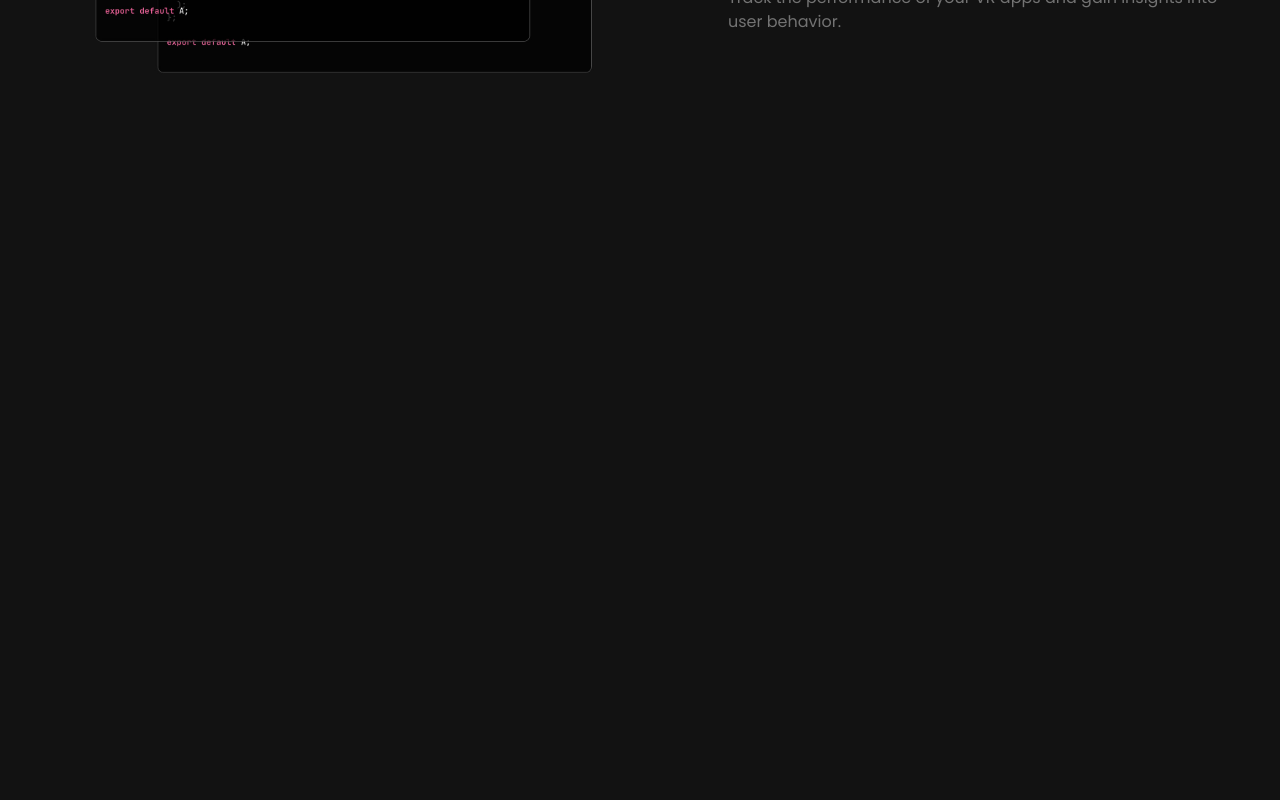
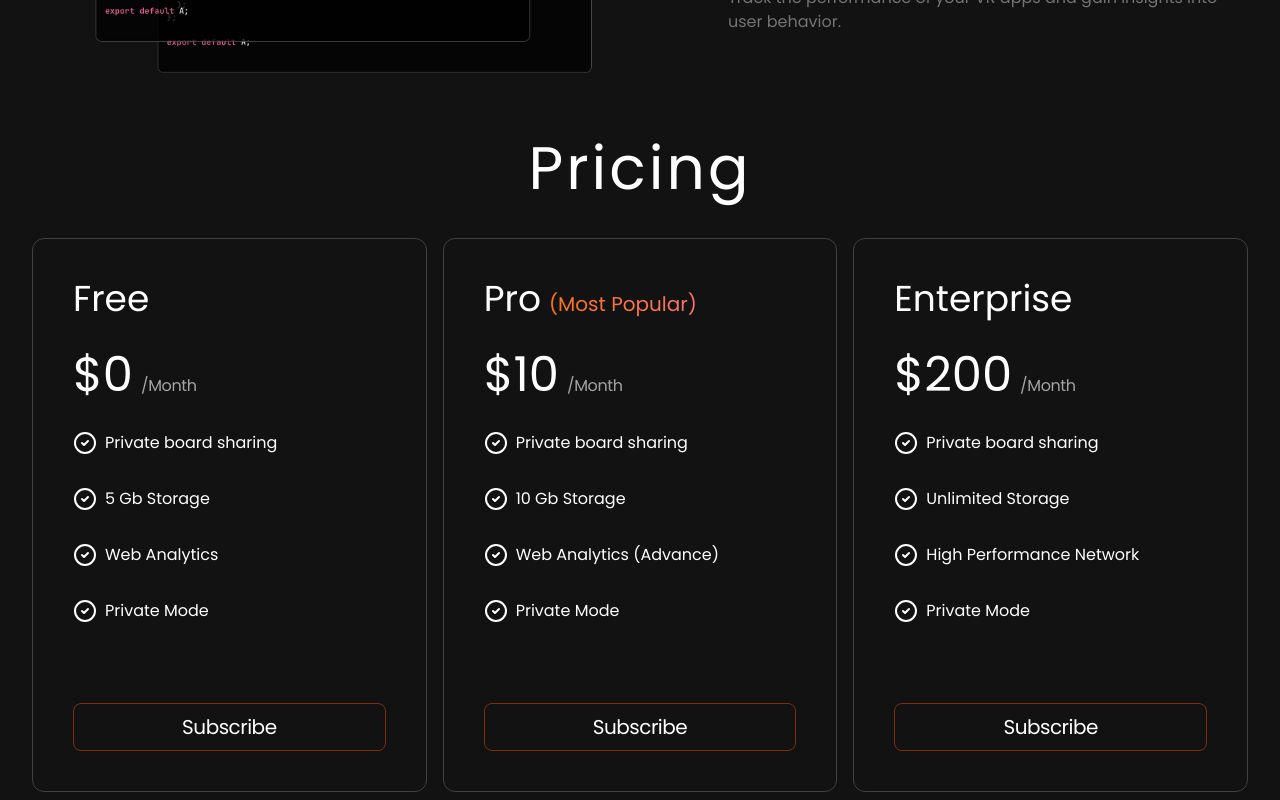
Before and after one commit to IvanVargas21/VirtualR_LandingPage_React-Tailwind, a React (Vite) app: page / in a window 1280 px wide. Shown: the part 2349-3149 px from the top of the page. Before the commit the page ends 2455 px from the top, so only its background shows below. Built offline with nearby package versions, Linux system fonts and the light colour scheme.

Commit message:
Added: Pricing Section

```diff
--- a/src/App.jsx
+++ b/src/App.jsx
@@ -3,6 +3,8 @@
 import HeroSection from './components/heroSection.jsx';
 import FeatureSection from './components/FeatureSection.jsx';
 import WorkFlow from './components/WorkFlow.jsx';
+import Pricing from './components/Pricing.jsx';
+
 export const App = () => {
   return (
     <div>
@@ -12,6 +14,7 @@
            <HeroSection/>
            <FeatureSection/>
            <WorkFlow />
+           <Pricing />
         </div>
 
     </div>
--- /dev/null
+++ b/src/components/Pricing.jsx
@@ -0,0 +1,49 @@
+import { CheckCircle } from "lucide-react";
+import { CheckCircle2 } from "lucide-react";
+import { pricingOptions } from "../constants";
+
+const Pricing = () => {
+  return (
+    <div className="m2-20">
+        <h2 className="text-3xl sm:text-5xl lg:text-6xl text-center my-8 tracking-wider">
+            Pricing
+        </h2>
+        <div className="flex flex-wrap">
+            {pricingOptions.map((option, index)=>(
+                <div key={index} className="w-full sm:w-1/2 lg:w-1/3 p-2">
+                    <div className="p-10 border border-neutral-700 rounded-xl">
+                        <p className="text-4xl mb-8">
+                            {option.title}
+                            {option.title === "Pro"  && (
+                                <span className="bg-gradient-to-r from-orange-500 to-red-400 text-transparent bg-clip-text text-xl mb-4 ml-2">
+                                    (Most Popular)
+                                </span>
+                            )}
+                        </p>
+                        <p className="mb-8">
+                            <span className="text-5xl mt-6 mr-2">{option.price}</span>
+                            <span className="text-neutral-400 tracking-tight">/Month</span>
+                        </p>
+                        <ul>
+                            {option.features.map((feature, index)=>(
+                                <li key={index} className="mt-8 flex items-center">
+                                    <CheckCircle2/>
+                                    <span className="ml-2">{feature}</span>
+                                </li>
+                            ))}
+                            <a
+                            href="#"
+                            className="inline-flex justify-center items-center text-center w-full h-12 p-5 mt-20 tracking-tight text-xl hover:bg-orange-900 border border-orange-900 rounded-lg transition duration-200"
+                            >
+                              Subscribe
+                            </a>
+                        </ul>
+                    </div>
+                </div>
+            ))}
+        </div>
+    </div>
+  )
+}
+
+export default Pricing
--- a/src/components/WorkFlow.jsx
+++ b/src/components/WorkFlow.jsx
@@ -13,7 +13,7 @@
             </div>
             <div className="pt-12 w-full lg:w-1/2">
                 {checklistItems.map((item, index)=>(
-                    <div key="index" className="flex mb-12">
+                    <div key={index} className="flex mb-12">
                         <div className="text-green-400 mx-6 bg-neutral-900 h-10 w-10 p-2 justify-center items-center rounded-full">
                             <CheckCircle/>
                         </div>
```
